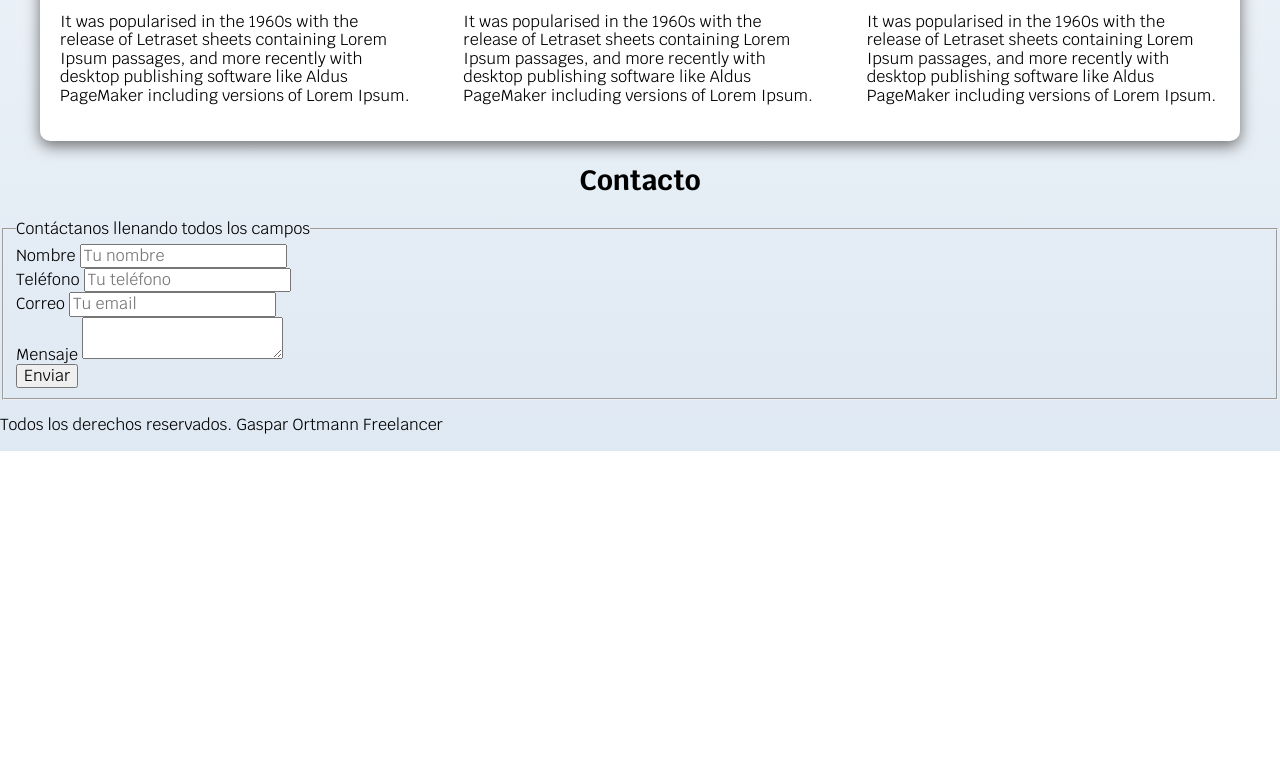
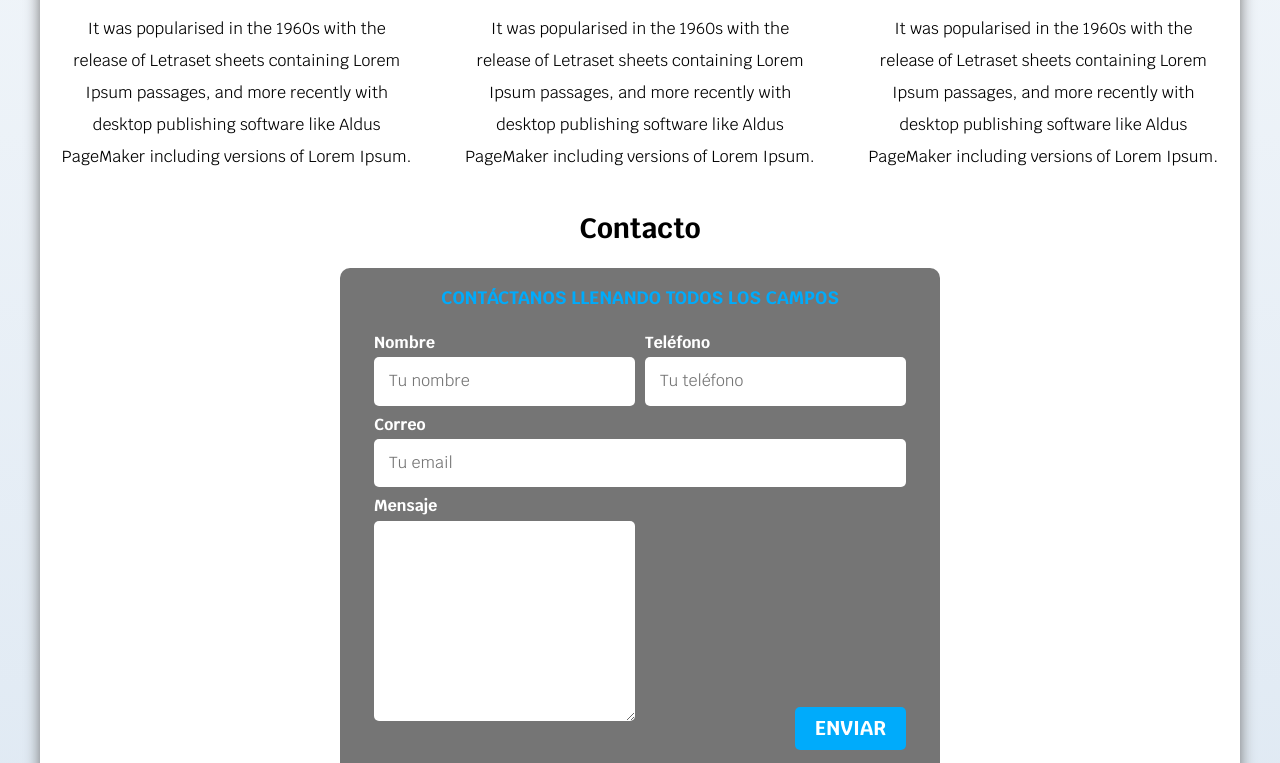
Before and after one commit to GasparOrtmann/freelancer_web, a plain HTML site: page index.html in a window 1280 px wide. Shown: the part 916-1679 px from the top of the page. Before the commit the page ends 1367 px from the top, so only its background shows below. Drawn offline with Linux system fonts and the light colour scheme.

Commit message:
Contact form and scroll snap

```diff
--- a/css/styles.css
+++ b/css/styles.css
@@ -8,6 +8,7 @@
 html{
     font-size: 62.5%;
     box-sizing: border-box;  /* Con esto el padding no afectará al tamaño del elemento*/
+    scroll-snap-type: y mandatory;
 }
 *, *:before, *:after {
     box-sizing: inherit;
@@ -34,6 +35,11 @@ body{
     border-radius: .5rem;
     text-align: center;
     width: 80%;
+    border: none;
+}
+
+.boton:hover{
+    cursor: pointer;
 }
 
 @media (min-width: 480px) {
@@ -67,6 +73,27 @@ h1,h2,h3{
 /* Titulos */
 .titulo span{
     font-size: 2rem;
+}
+
+
+/* Utilidades */
+
+.w-100{
+    width: 100%;
+}
+
+@media (min-width: 768px) {
+     .w-100{
+        width: auto;
+     }
+}
+
+.flex{
+    display: flex;
+}
+
+.alinear-derecha{
+    justify-content: flex-end;
 }
 
 /* Navegacion principal */
@@ -127,6 +154,13 @@ h1,h2,h3{
     color: var(--blanco);
 }
 
+/* Scroll Snap */
+.servicios,
+.navegacion-principal,
+.form{
+    scroll-snap-align: center;
+    scroll-snap-stop: always;
+}
 /* Servicios */
 
 @media (min-width: 768px) {
@@ -138,15 +172,94 @@ h1,h2,h3{
 }
 
 .servicio{
-
+    display: flex;
+    flex-direction: column;
+    align-items: center;
 }
 
 .servicio h3{
+    font-weight: normal;
+}
 
+.servicio p{
+    line-height: 2;
+    text-align: center;
 }
 
 .servicio .iconos{
     height: 15rem;
     width: 15rem;
     background-color: var(--primario);
+    border-radius: 50%;
+    display: flex;
+    justify-content: space-evenly;
+    align-items: center;
 }
+
+/* Contacto */
+
+.form{
+    background-color: var(--gris);
+    width: min(60rem, 100%); /* Utiliza el valor más chico*/
+    margin: 0 auto; /* Utilizar margin para forms, o cuando no hay padre para editar */
+    border-radius: 1rem;
+    padding: 2rem;
+}
+
+.form fieldset{
+    border: none;
+}
+
+.form legend{
+    text-align: center;
+    font-size: 1.8rem;
+    text-transform: uppercase;
+    font-weight: bold;
+    margin-bottom: 2rem;
+    color: var(--primario);
+}
+
+@media (min-width: 768px) {
+    .contenedor-campo{
+        display: grid;
+        grid-template-columns: repeat(2,1fr);
+        grid-template-rows: auto auto 20rem;
+        column-gap: 1rem;
+    }
+
+    .campo:nth-child(3){
+        grid-column: 1 / 3;
+    }
+}
+
+.campo{
+    margin-bottom: 1rem;
+}
+
+.campo label{
+    color: var(--blanco);
+    font-weight: bold;
+    margin-bottom: .5rem;
+    display: block;
+}
+
+.campo textarea{
+    height: 20rem;
+}
+
+.input-text{
+    width: 100%;
+    border: none;
+    padding: 1.5rem;
+    border-radius: .5rem;
+}
+
+.enviar .boton{
+    width: 100%;
+}
+
+/* Footer */
+
+.footer{
+    text-align: center;
+}
--- a/index.html
+++ b/index.html
@@ -96,44 +96,46 @@
             </section>
 
         </div>
-    </main>
+
 
     <section>
         <h2>Contacto</h2>
 
-        <form>
+        <form class="form">
             <fieldset>
                 <legend>Contáctanos llenando todos los campos</legend>
 
-                <div>
+                <div class="contenedor-campo">
+                    <div class="campo">
                         <label>Nombre</label>
-                    <input type="text" placeholder="Tu nombre">
+                        <input class="input-text" type="text" placeholder="Tu nombre">
                     </div>
 
-                <div>
+                    <div class="campo">
                         <label>Teléfono</label>
-                    <input type="tel" placeholder="Tu teléfono">
+                        <input class="input-text" type="tel" placeholder="Tu teléfono">
                     </div>
 
-                <div>
+                    <div class="campo">
                         <label>Correo</label>
-                    <input type="email" placeholder="Tu email">
+                        <input class="input-text" type="email" placeholder="Tu email">
                     </div>
 
-                <div>
+                    <div class="campo">
                         <label>Mensaje</label>
-                    <textarea></textarea>
+                        <textarea class="input-text"></textarea>
                     </div>
-
-                <div>
-                    <input type="submit" value="Enviar">
+                </div>
+                <div class="alinear-derecha flex">
+                    <input class="boton w-100" type="submit" value="Enviar">
                 </div>
 
             </fieldset>
         </form>
     </section>
+</main>
 
-    <footer>
+    <footer class="footer">
         <p>Todos los derechos reservados. Gaspar Ortmann Freelancer</p>
     </footer>
 </body>
```
Lines whose indentation alone changed are shown as unchanged.
